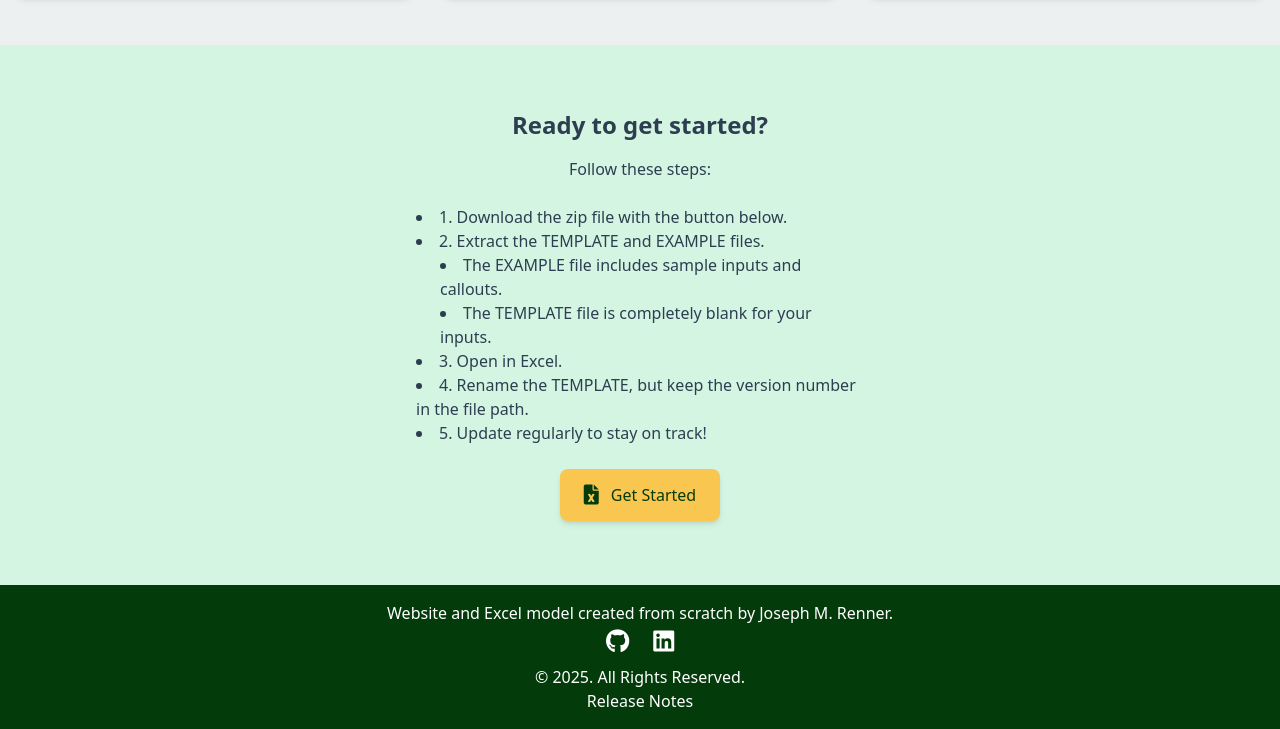
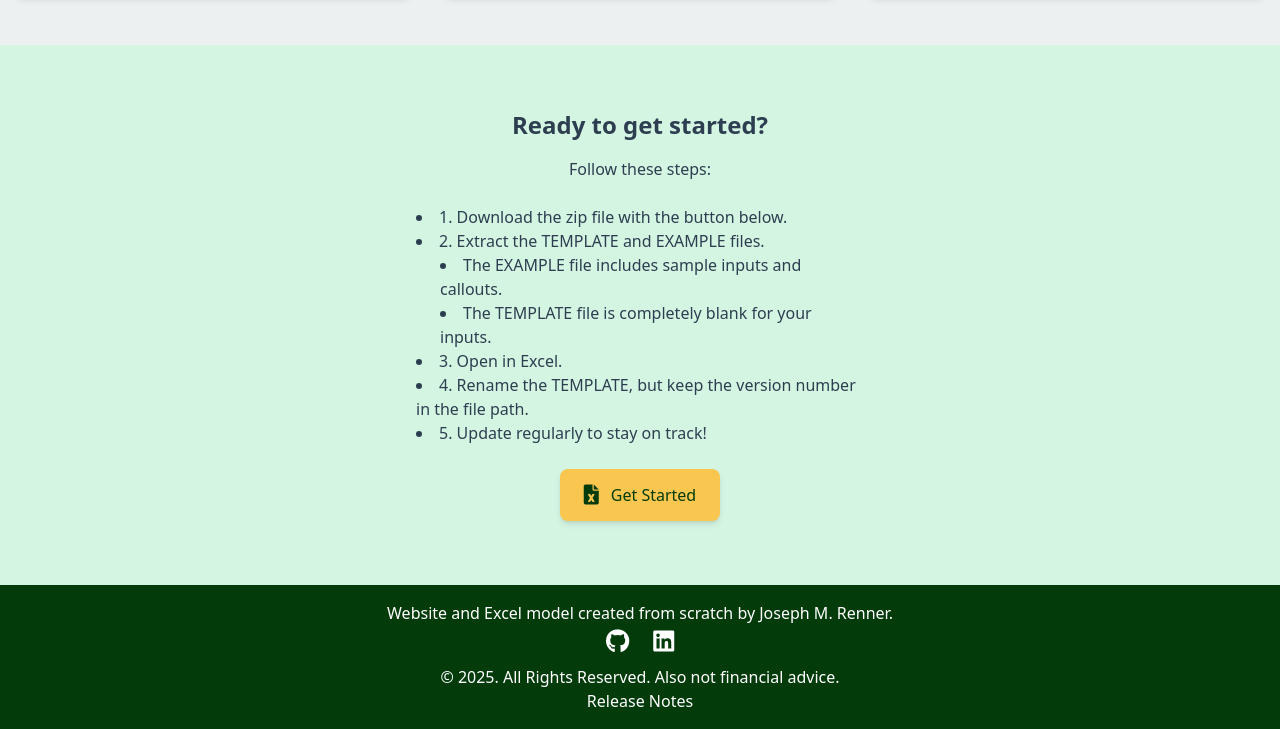
Before and after one commit to jrenn3/personal_finance, a website: page dist/index.html in a window 1280 px wide. Shown: the part 759-1488 px from the top of the page. Drawn offline with Linux system fonts and the light colour scheme; a web font is replaced by a local one.

Commit message:
small change

```diff
--- a/dist/index.html
+++ b/dist/index.html
@@ -98,7 +98,7 @@
                 <i class="fab fa-linkedin text-2xl hover:text-support-gold"></i>
             </a>
         </div>
-        <p>&copy; 2025. All Rights Reserved.</p>
+        <p>&copy; 2025. All Rights Reserved. Also not financial advice.</p>
         <p><a href="./src/pages/release-notes.html">Release Notes</a></p>
     </footer>
 
```
